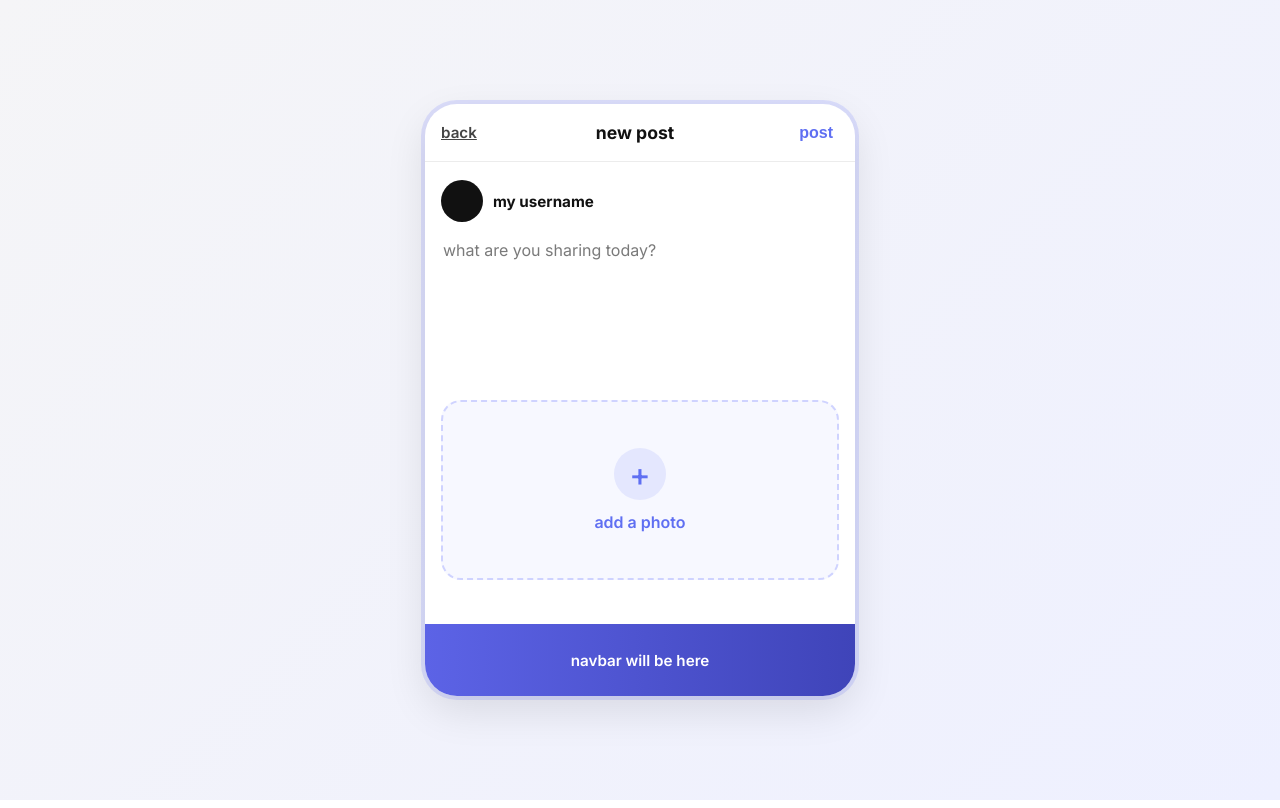
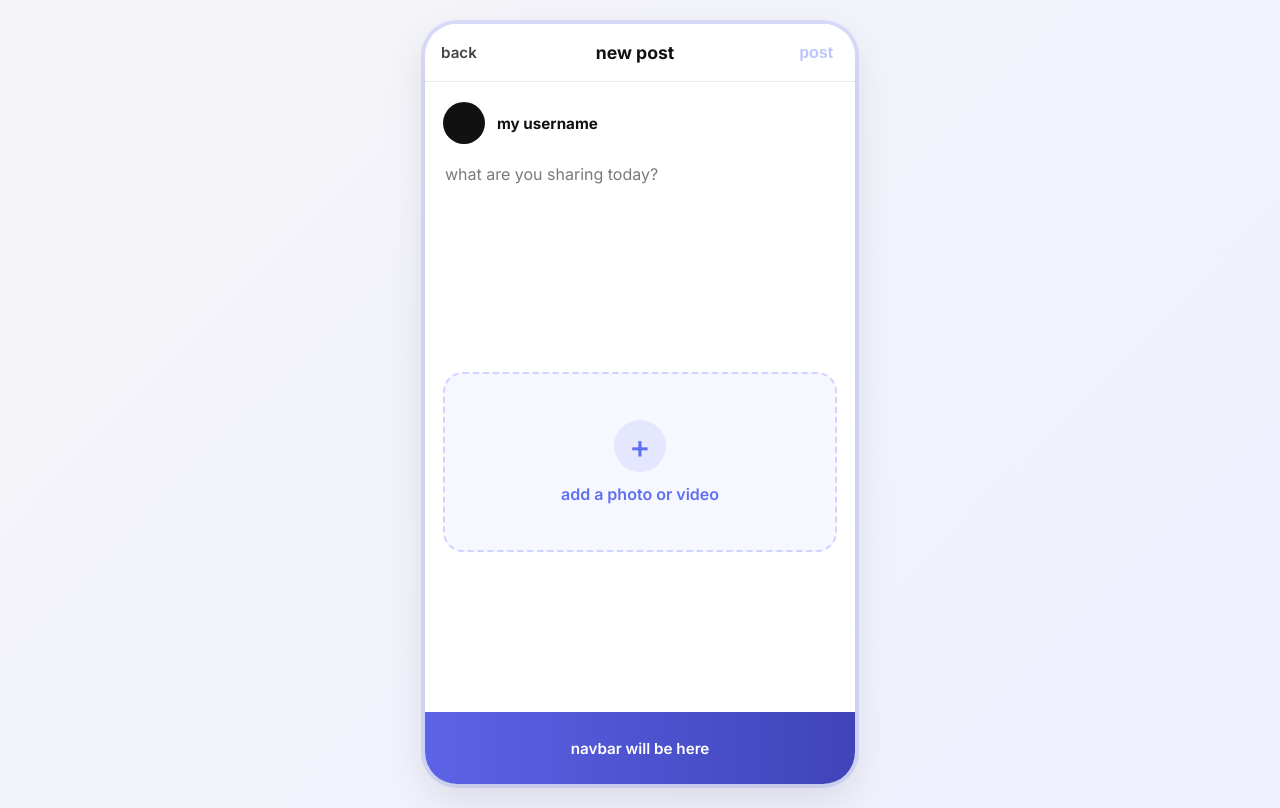
Before and after one commit to Descroll/descroll-frontend, a React (Vite) app: page /create-post in a window 1280 px wide. Built offline with nearby package versions, Linux system fonts and the light colour scheme.

Commit message:
can now add image or video, also made the post button diabled if either field is empty

```diff
--- a/src/pages/post/CreatePost.jsx
+++ b/src/pages/post/CreatePost.jsx
@@ -3,16 +3,20 @@ import { Link } from "react-router-dom";
 
 function CreatePost() {
     const username = "my username";
+//temp for post button being disabled if the fields are empty
 //temp for being able to add an image to a new post creation
-    const [selectedImage, setSelectedImage] = useState(null);
+    const [text, setText] = useState('');
+    const [file, setFile] = useState(null);
+    const [previewUrl, setPreviewUrl] = useState("");
 
-    const handleImageChange = (event) => {
-        const file = event.target.files?.[0];
-        if (file){
-            const imageUrl = URL.createObjectURL(file);
-            setSelectedImage(imageUrl);
+    const handleFileChange = (e) => {
+        const selectedFile = e.target.files[0]
+        if (selectedFile){setFile(selectedFile);
+            setPreviewUrl(URL.createObjectURL(selectedFile));
         }
     };
+
+    const isPostEnabled = text.trim() !== "" || file !== null;
 
 
     return (
@@ -22,7 +26,7 @@ function CreatePost() {
                     <Link to="/profile" className="back-btn">back</Link>
 
                     <h2>new post</h2>
-                    <button className="post-btn">post</button>
+                    <button className="post-btn" disabled={!isPostEnabled}>post</button>
 
                 </div>
 
@@ -35,24 +39,30 @@ function CreatePost() {
                     </div>
 
 
-                    <textarea className="post-textarea" placeholder="what are you sharing today?"></textarea>
+                    <textarea className="post-textarea" placeholder="what are you sharing today?" value={text} onChange={(e) => setText(e.target.value)}></textarea>
 
                     <div className="upload-section">
 
                         <label className="upload-box">
-                            {selectedImage ? (
-                                <img src={selectedImage} alt="preview" className="upload-preview"/>
-                            ):(
+                            {file ? (
+                                file.type.startsWith("video/") ? (
+                                    <video className="upload-preview" controls>
+                                        <source src={previewUrl} type={file.type}/> not supported video tag
+                                    </video>
+                                    ) : (
+                                    <img src={previewUrl} alt="preview" className="upload-preview"/>
+
+                                )
+
+                                ) : (
                                 <div className="upload-placeholder">
                                     <span className="upload-icon">+</span>
-                                    <span>add a photo</span>
+                                    <span>add a photo or video</span>
                                 </div>
                             )}
 
-                            <input type="file" accept="image/*" onChange={handleImageChange} hidden/>
+                            <input type="file" accept="image/*, video/*" onChange={handleFileChange} hidden/>
                         </label>
-
-
 
                     </div>
                 </div>
--- a/src/styles/auth.css
+++ b/src/styles/auth.css
@@ -12,6 +12,7 @@
 
   width: 100%;
   max-width: 360px;
+  min-height: 740px;
   background: white;
   padding: 40px 24px 32px;
   display: flex;
--- a/src/styles/post.css
+++ b/src/styles/post.css
@@ -11,6 +11,7 @@
 
     width: 100%;
     max-width: 390px;
+    min-height: 760px;
     background: white;
     border-radius: 32px;
     overflow: hidden;
@@ -27,6 +28,10 @@
     align-items: center;
     padding: 18px 16px;
     border-bottom: 1px solid #ececec;
+    position: sticky;
+    top: 0;
+    background: white;
+    z-index: 10;
 
 }
 .create-post-header h2{
@@ -47,23 +52,33 @@
 }
 .back-btn{
     color: #444;
+    text-decoration: none;
 
 }
 .post-btn{
 
     color: #5f6ff2;
     font-size: 1rem;
+    transition: 0.2s ease;
 
+}
+.post-btn:disabled{
+
+    opacity: 0.4;
+    cursor: not-allowed;
+}
+.post-btn:not(:disabled):hover{
+    transform: scale(1.05);
 }
 .create-post-body{
 
-    padding: 18px 16px 24px;
+    padding: 20px 18px 24px;
 
 }
 .user-row{
     display: flex;
     align-items: center;
-    gap: 10px;
+    gap: 12px;
     margin-bottom: 16px;
 
 }
@@ -85,7 +100,7 @@
 .post-textarea{
 
     width: 100%;
-    min-height: 140px;
+    min-height: 190px;
     border: none;
     resize: none;
     font-family: inherit;
@@ -94,6 +109,7 @@
     background: transparent;
     outline: none;
     margin-bottom: 18px;
+    line-height: 1.5;
 
 }
 .post-textarea::placeholder{
@@ -123,6 +139,10 @@
     overflow: hidden;
 
 }
+.upload-box:hover{
+    border-color: #7a82ff;
+    background: #f0f2ff;
+}
 .upload-placeholder{
 
     display: flex;
@@ -149,6 +169,7 @@
     max-height: 280px;
     object-fit: cover;
     border-radius: 16px;
+    display: block;
 }
 .navbar-temp{
 
--- a/src/styles/profile.css
+++ b/src/styles/profile.css
@@ -12,6 +12,7 @@
 
   width: 100%;
   max-width: 390px;
+  min-height: 760px;
   background: white;
   border-radius: 32px;
   overflow: hidden;
```
